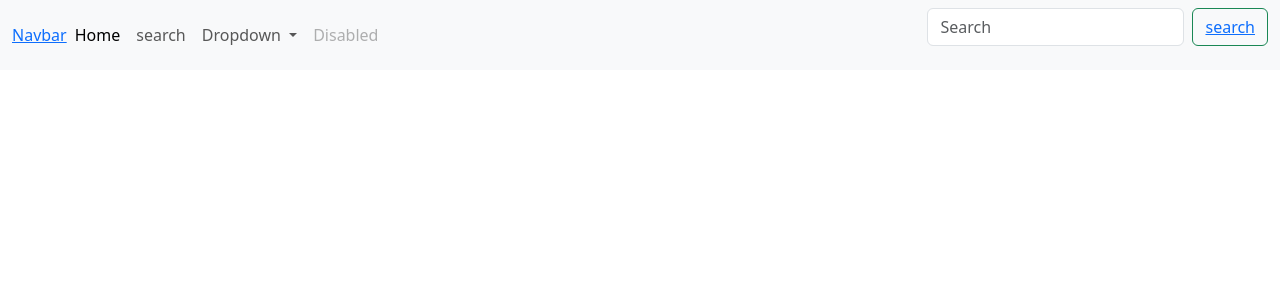
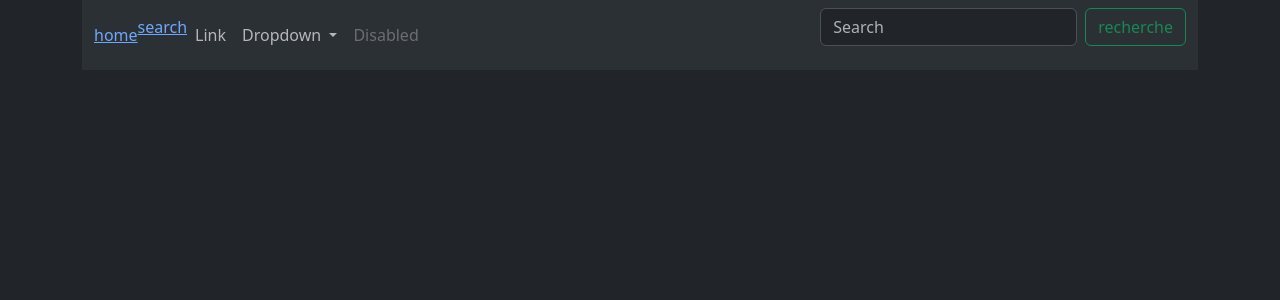
Before and after one commit to Sjossa/e_commerce_johnny, a PHP site: the page made by index.php in a window 1280 px wide. Shown: the top 300 px of the page. Run offline with PHP 8.4, Linux system fonts and the light colour scheme; a stand-in replaces the project's code that opens the database connection.

Commit message:
recommencer

```diff
--- a/App/Models/search.php
+++ /dev/null
@@ -1,3 +0,0 @@
-<?php
-
-?>
--- /dev/null
+++ b/Controller/search.php
@@ -0,0 +1,13 @@
+<?php
+require_once 'Model/search.php';
+
+$searchTerm = isset($_GET['q']) ? $_GET['q'] : '';  // Récupérer la recherche de l'URL
+
+// Si une recherche a été faite
+if ($searchTerm) {
+    $posts = getArticlesBySearch($pdo, $searchTerm);
+} else {
+    $posts = [];
+}
+
+require_once 'View/search.php';
--- a/App/Models/home.php
+++ b/Model/home.php
@@ -6,6 +6,3 @@ function getArticles(PDO $pdo)
   $stmt->execute();
   return $stmt->fetchAll(PDO::FETCH_ASSOC);
 }
-
-
-?>
--- /dev/null
+++ b/Model/search.php
@@ -0,0 +1,10 @@
+<?php
+
+function getArticlesBySearch(PDO $pdo, $searchTerm)
+{
+    $query = "SELECT * FROM articles WHERE nom LIKE :searchTerm ";
+    $stmt = $pdo->prepare($query);
+    $stmt->execute(['searchTerm' => '%' . $searchTerm . '%']);
+    return $stmt->fetchAll(PDO::FETCH_ASSOC);
+}
+?>
--- /dev/null
+++ b/Partial/Js.js
@@ -0,0 +1,59 @@
+document.addEventListener("DOMContentLoaded", function () {
+  function attachLinkEventListeners() {
+    document.querySelectorAll(".link").forEach((link) => {
+      link.addEventListener("click", function (e) {
+        e.preventDefault();
+
+        const targetUrl = new URL(this.href, window.location.origin);
+
+        fetch(targetUrl)
+          .then((response) => {
+            if (!response.ok) {
+              throw new Error("Erreur 404");
+            }
+            return response.text();
+          })
+          .then((html) => {
+            document.querySelector(".container").innerHTML = html;
+            history.pushState({}, "", targetUrl);
+            attachLinkEventListeners();
+          })
+          .catch((error) => {
+            console.error(error);
+          });
+      });
+    });
+  }
+
+  document.querySelector("#aaa").addEventListener("submit", function (e) {
+    e.preventDefault();
+
+
+    var searchTerm = document.getElementById("searchImput").value;
+
+    if (searchTerm) {
+      console.log('aaa');
+
+      var search_Url = `index.php?component=search&q=${encodeURIComponent(
+        searchTerm
+      )}`;
+
+      fetch(search_Url)
+        .then((response) => {
+          if (!response.ok) {
+            throw new Error("Erreur 404");
+          }
+          return response.text();
+        })
+        .then((html) => {
+          document.querySelector(".container").innerHTML = html;
+          history.pushState({}, "", search_Url);
+          attachLinkEventListeners();
+        })
+        .catch((error) => {
+          console.error(error);
+        });
+    }
+  });
+  attachLinkEventListeners();
+});
--- a/App/Views/partials/nav.php
+++ b/Partial/nav.php
@@ -1,11 +1,9 @@
-<link href="https://cdn.jsdelivr.net/npm/bootstrap@5.3.3/dist/css/bootstrap.min.css"
-  rel="stylesheet"
-  integrity="sha384-QWTKZyjpPEjISv5WaRU9OFeRpok6YctnYmDr5pNlyT2bRjXh0JMhjY6hW+ALEwIH"
-  crossorigin="anonymous">
+
+<link href="https://cdn.jsdelivr.net/npm/bootstrap@5.3.3/dist/css/bootstrap.min.css" rel="stylesheet" integrity="sha384-QWTKZyjpPEjISv5WaRU9OFeRpok6YctnYmDr5pNlyT2bRjXh0JMhjY6hW+ALEwIH" crossorigin="anonymous">
 
 <nav class="navbar navbar-expand-lg bg-body-tertiary">
   <div class="container-fluid">
-    <a href="javascript:void(0);" class="link" data-component="home">Navbar</a>
+    <a  href="index.php" class="link">home</a>
     <button class="navbar-toggler" type="button" data-bs-toggle="collapse"
       data-bs-target="#navbarSupportedContent" aria-controls="navbarSupportedContent"
       aria-expanded="false" aria-label="Toggle navigation">
@@ -14,10 +12,10 @@
     <div class="collapse navbar-collapse" id="navbarSupportedContent">
       <ul class="navbar-nav me-auto mb-2 mb-lg-0">
         <li class="nav-item">
-          <a class="nav-link active" aria-current="page" href="index.php?component=home">Home</a>
+          <a href="?component=search&action" class="link">search</a>
         </li>
         <li class="nav-item">
-          <a class="nav-link" href="index.php?component=search.php">search</a>
+          <a class="nav-link" href="#">Link</a>
         </li>
         <li class="nav-item dropdown">
           <a class="nav-link dropdown-toggle" href="#" role="button" data-bs-toggle="dropdown"
@@ -25,7 +23,7 @@
             Dropdown
           </a>
           <ul class="dropdown-menu">
-            <li><a class="dropdown-item" href="google.com">Action</a></li>
+            <li><a class="dropdown-item" href="#">Action</a></li>
             <li><a class="dropdown-item" href="#">Another action</a></li>
             <li>
               <hr class="dropdown-divider">
@@ -37,13 +35,14 @@
           <a class="nav-link disabled" aria-disabled="true">Disabled</a>
         </li>
       </ul>
-      <form class="d-flex" role="search" type="post">
-        <input class="form-control me-2" type="search" value="" id="Search" placeholder="Search" aria-label="Search" >
-        <button class="btn btn-outline-success" type="button" id="Search-Button"   ><a href="javascript:void(0);" class="link" data-component="search">search</a>   </button>
-      </form>
+      <form class="d-flex" role="search" id="aaa" method="get">
+    <input class="form-control me-2" type="search"  id="searchImput" value="" placeholder="Search" aria-label="Search">
+    <button class="btn btn-outline-success"  type="submit">recherche</button>
+</form>
+
+
     </div>
   </div>
 </nav>
-<script src="https://cdn.jsdelivr.net/npm/bootstrap@5.3.3/dist/js/bootstrap.bundle.min.js"
-  integrity="sha384-YvpcrYf0tY3lHB60NNkmXc5s9fDVZLESaAA55NDzOxhy9GkcIdslK1eN7N6jIeHz"
-  crossorigin="anonymous"></script>
+
+<script src="https://cdn.jsdelivr.net/npm/bootstrap@5.3.3/dist/js/bootstrap.bundle.min.js" integrity="sha384-YvpcrYf0tY3lHB60NNkmXc5s9fDVZLESaAA55NDzOxhy9GkcIdslK1eN7N6jIeHz" crossorigin="anonymous"></script>
--- /dev/null
+++ b/View/search.php
@@ -0,0 +1,14 @@
+<?php if (isset($posts) && $posts): ?>
+
+  <h2>Résultats de recherche</h2>
+
+  <?php foreach ($posts as $article): ?>
+    <button onclick="toogleUser(<?php echo $article['id_article']; ?>)">
+      <?php echo htmlspecialchars($article['nom']); ?>
+    </button>
+  <?php endforeach; ?>
+
+<?php elseif (!empty($_GET['q'])): ?>
+  <p>Aucun article trouvé pour votre recherche.</p>
+
+<?php endif; ?>
--- a/index.php
+++ b/index.php
@@ -1,4 +1,24 @@
 <?php
-require_once 'config/database/BDD.php';
-require_once 'App/Views/partials/nav.php';
+require_once 'config/BDD.php';
 ?>
+
+<body data-bs-theme="dark">
+
+  <div class="container">
+
+    <?php
+
+    require_once 'Partial/nav.php';
+    if (isset($_GET["component"])) {
+      $componentName = ($_GET["component"]);
+      if (file_exists("Controller/$componentName.php")) {
+        require "Controller/$componentName.php";
+      } else {
+        echo "Erreur 404";
+      }
+    }
+
+    ?>
+  </div>
+  <script src="Partial/JS.js"></script>
+</body>
```
Also changed, not shown: App/Controllers/home.php (deleted, +0 -10 lines), App/Controllers/search.php (deleted, +0 -8 lines), App/Views/search.php (deleted, +0 -22 lines), Controller/home.php (added, +8 -0 lines), View/home.php (renamed from App/Views/home.php).
